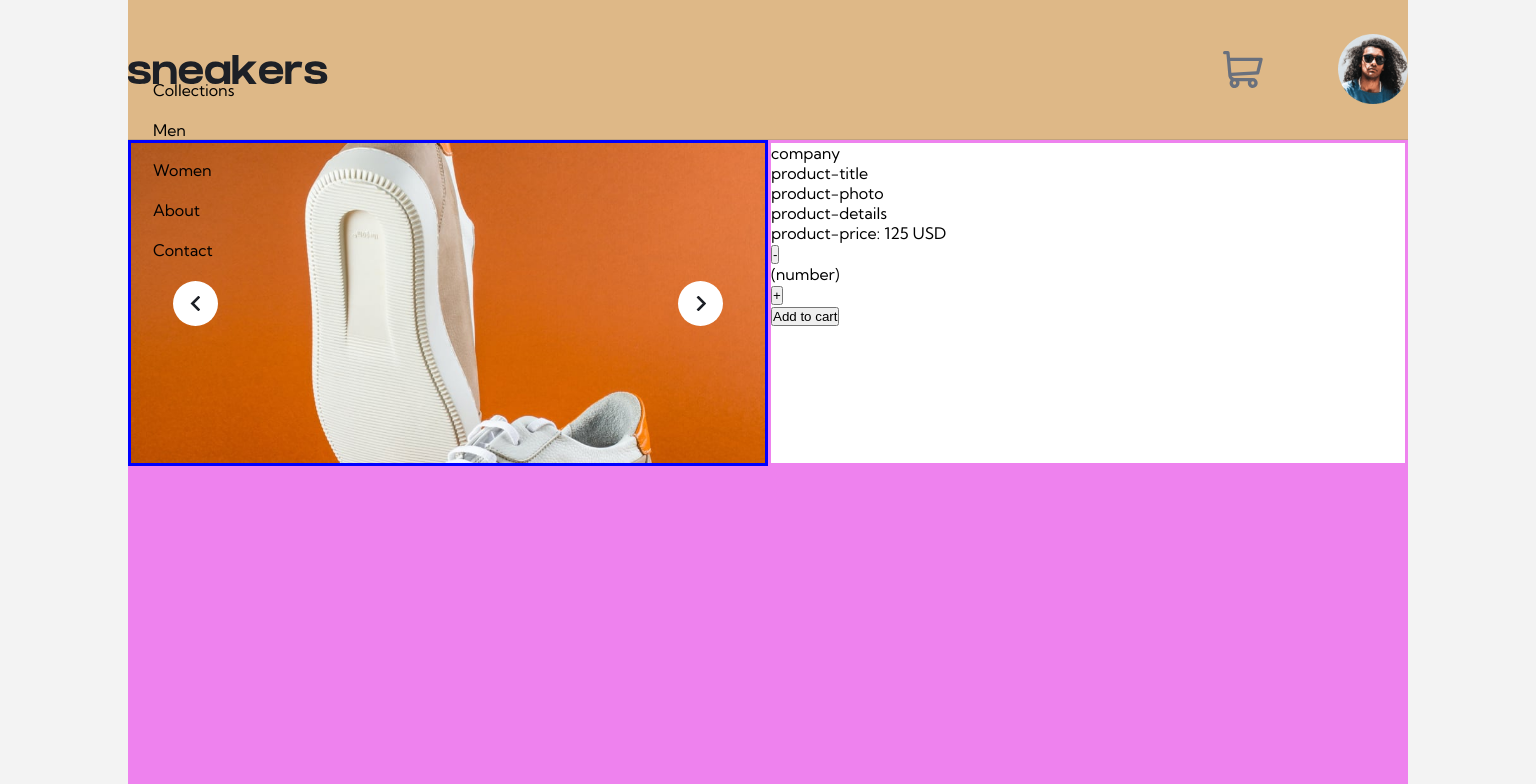
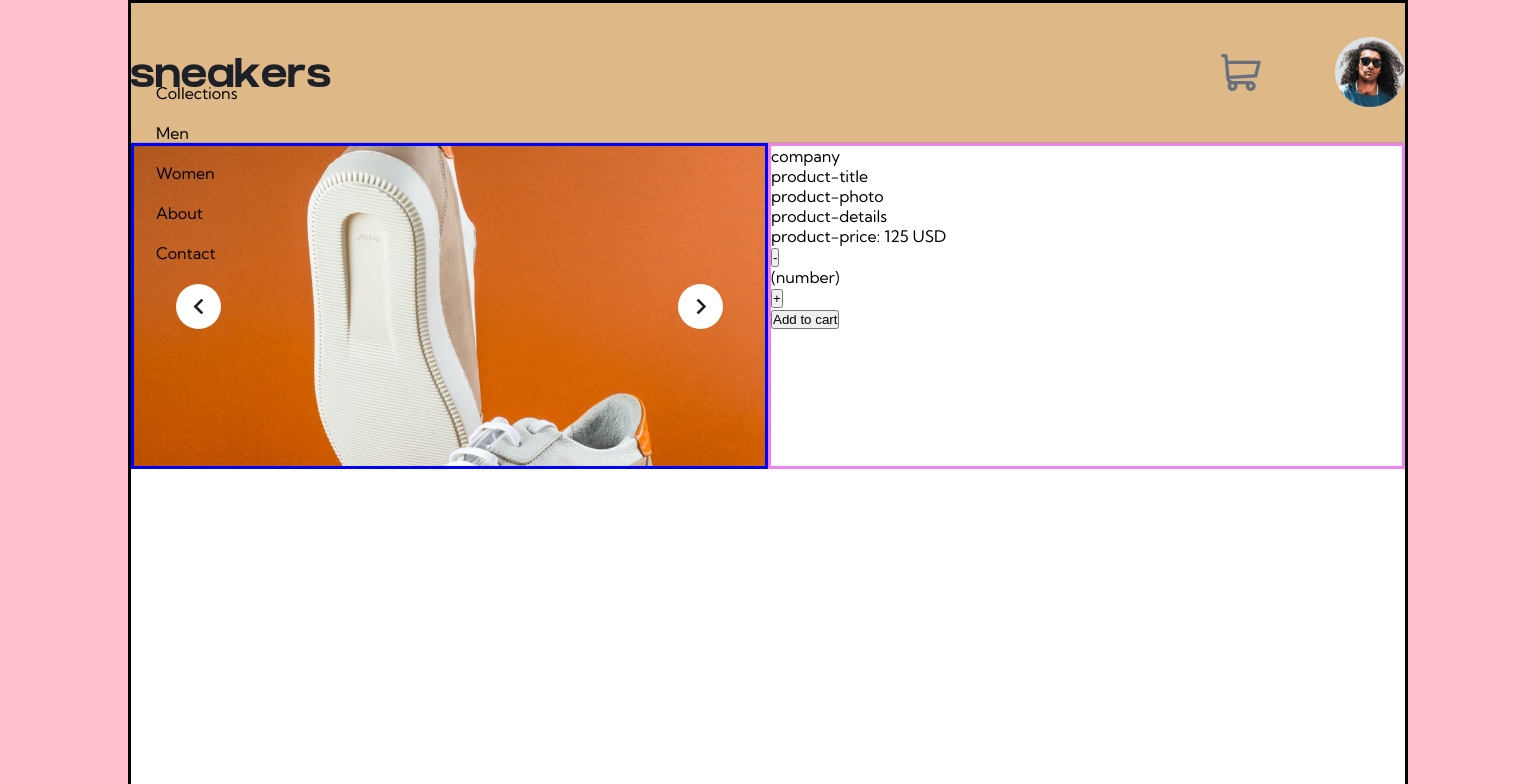
Before and after one commit to j-eick/ecom-productPage, a React (Vite) app: page / in a window 1536 px wide. Shown: the top 784 px of the page. Built offline with nearby package versions, Linux system fonts and the light colour scheme.

Commit message:
background color for easier development

```diff
--- a/src/components/Main/Main.module.css
+++ b/src/components/Main/Main.module.css
@@ -5,13 +5,14 @@
   .main {
     width: 375px;
     min-height: 767px;
-    background-color: yellow;
+    background-color: rgb(255, 255, 255);
   }
 }
 @media (min-width: 1440px) {
   .main {
     width: clamp(1280px, 75%, 1440px);
     min-height: 100%;
-    background-color: violet;
+    border: 3px solid black;
+    background-color: rgb(255, 255, 255);
   }
 }/*# sourceMappingURL=Main.module.css.map */
--- a/src/components/Main/Main.module.scss
+++ b/src/components/Main/Main.module.scss
@@ -1,18 +1,20 @@
 @import "../../styles/breakpoints/breakpoints.scss";
 
 .main {
-  // height: 100%;
   position: relative;
 
   @include mobile {
     width: 375px;
     min-height: 767px;
-    background-color: yellow;
+
+    background-color: rgb(255, 255, 255);
   }
 
   @include wide {
     width: clamp(1280px, 75%, 1440px);
     min-height: 100%;
-    background-color: violet;
+    border: 3px solid black;
+
+    background-color: rgb(255, 255, 255);
   }
 }
--- a/src/components/PageContainer/Index.module.css
+++ b/src/components/PageContainer/Index.module.css
@@ -15,7 +15,7 @@
     display: flex;
     justify-content: center;
     align-items: center;
-    background-color: rgb(243, 243, 243);
+    background-color: pink;
   }
 }
 @media (min-width: 1440px) {
@@ -24,6 +24,6 @@
     width: 100vw;
     display: flex;
     justify-content: center;
-    background-color: rgb(243, 243, 243);
+    background-color: pink;
   }
 }/*# sourceMappingURL=Index.module.css.map */
--- a/src/components/PageContainer/Index.module.scss
+++ b/src/components/PageContainer/Index.module.scss
@@ -18,7 +18,8 @@
     justify-content: center;
     align-items: center;
 
-    background-color: rgb(243, 243, 243);
+    // background-color: rgb(243, 243, 243);
+    background-color: pink;
   }
   @include wide {
     height: 100vh;
@@ -27,6 +28,7 @@
     display: flex;
     justify-content: center;
 
-    background-color: rgb(243, 243, 243);
+    // background-color: rgb(243, 243, 243);
+    background-color: pink;
   }
 }
```
Also changed, not shown: 2 other files (tests, documents, lock files or other folders).
